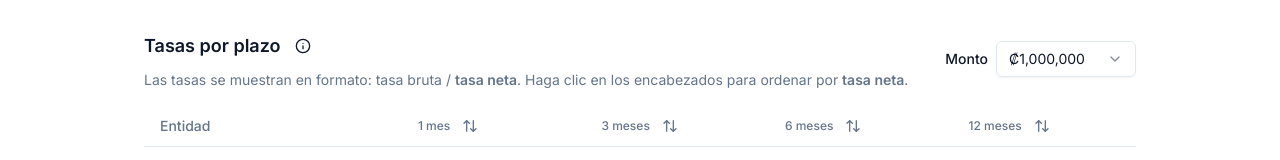
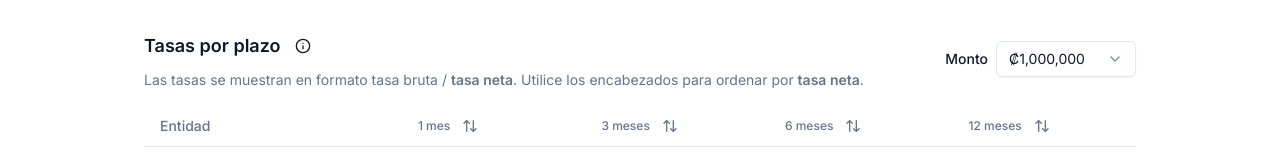
Before and after one commit to gggonzalo/tasas-cdp-cr, a Next.js app: page / in a window 1280 px wide. Shown: the part 220-380 px from the top of the page. Built offline with nearby package versions, Linux system fonts and the light colour scheme.

Commit message:
Change table text

```diff
--- a/components/MultipleTermsTable.tsx
+++ b/components/MultipleTermsTable.tsx
@@ -236,8 +236,8 @@ export function MultipleTermsTable({ entitiesRates }: MultipleTermsTableProps) {
             </Popover>
           </div>
           <p className="text-sm text-muted-foreground">
-            Las tasas se muestran en formato: tasa bruta /{" "}
-            <span className="font-semibold">tasa neta</span>. Haga clic en los
+            Las tasas se muestran en formato tasa bruta /{" "}
+            <span className="font-semibold">tasa neta</span>. Utilice los
             encabezados para ordenar por{" "}
             <span className="font-semibold">tasa neta</span>.
           </p>
```
